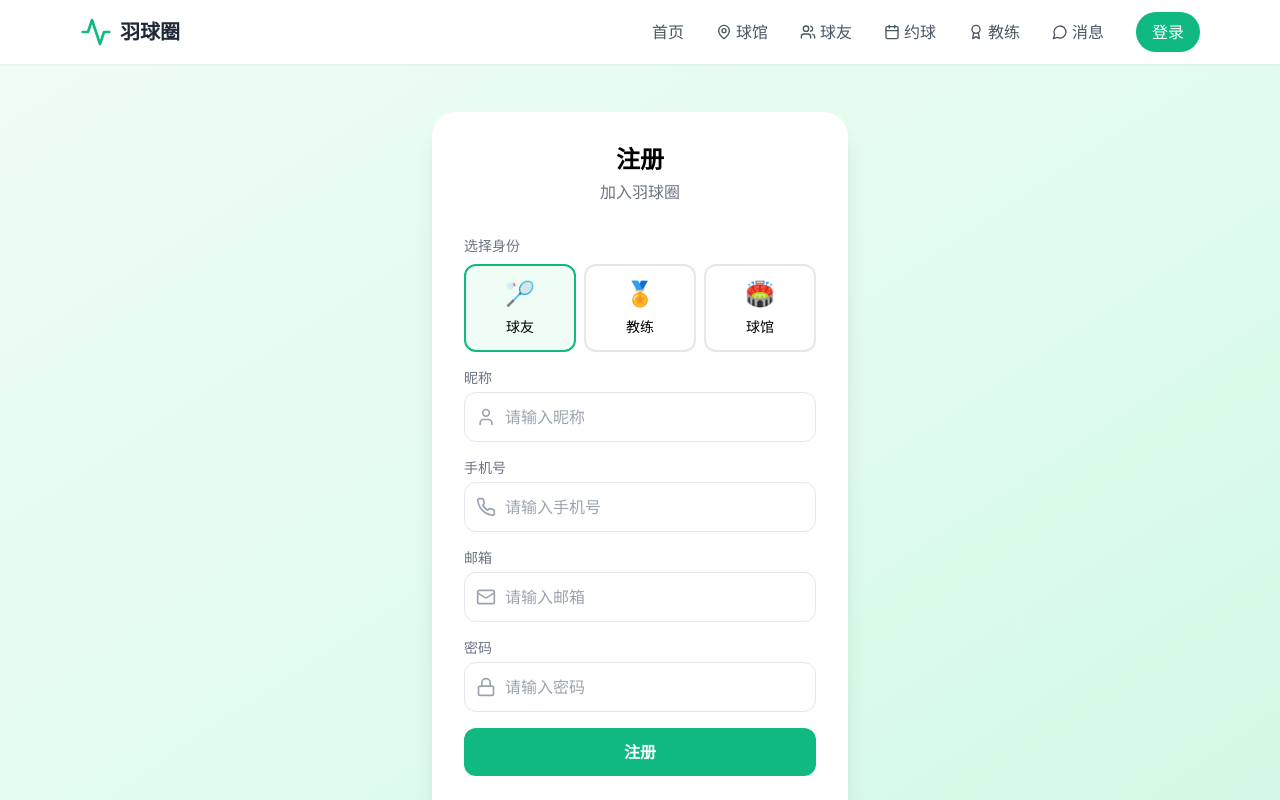
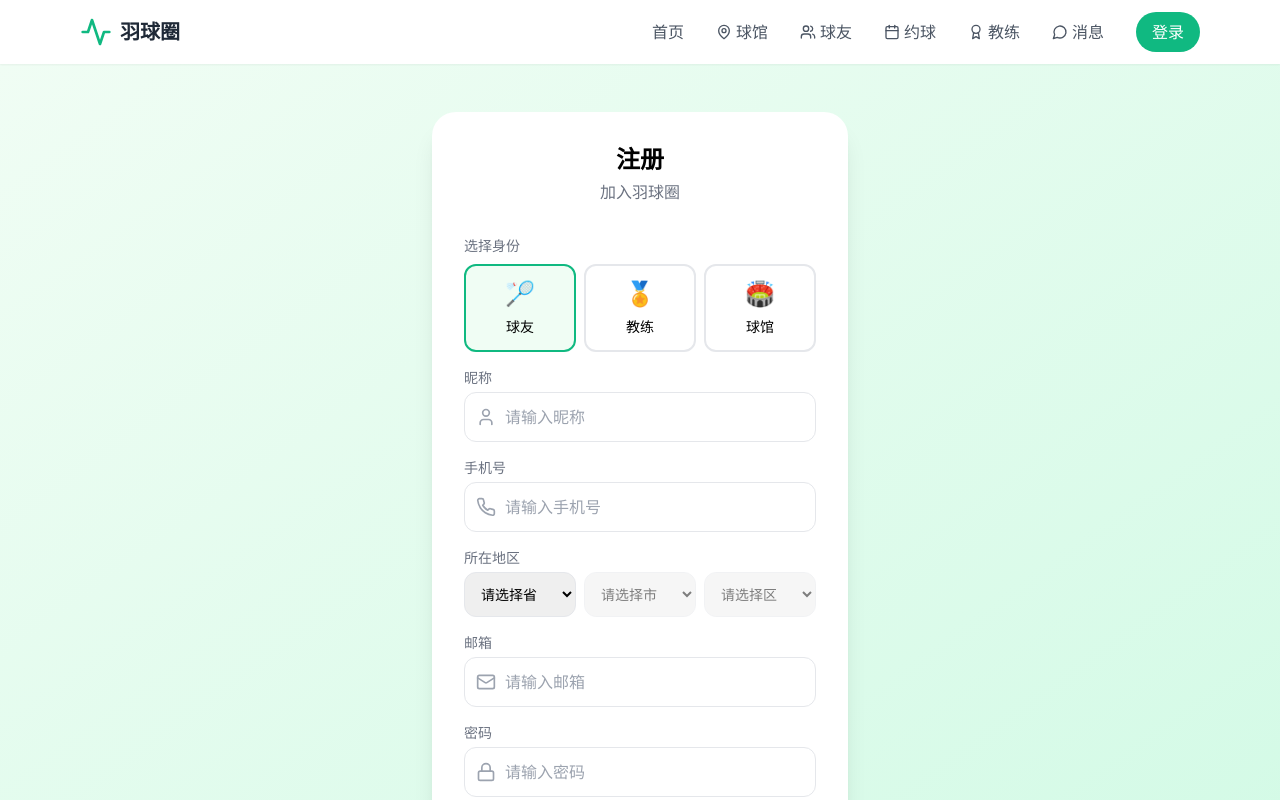
Before and after one commit to tomisnotcat/badminton-venue, a Next.js app: page /login in a window 1280 px wide. Both pictures are taken after a click on the button "立即注册". Shown: the top 800 px of the page. Built offline with nearby package versions, Linux system fonts and the light colour scheme.

Commit message:
feat: 球友和教练注册也需选择省市区

```diff
--- a/src/app/login/page.js
+++ b/src/app/login/page.js
@@ -355,6 +355,7 @@ export default function LoginPage() {
                   </>
                 )}
                 {form.role === 'coach' && (
+                  <>
                     <div>
                       <label className="block text-sm text-gray-500 mb-1">执教年限</label>
                       <select className="w-full px-4 py-3 border rounded-xl">
@@ -363,6 +364,86 @@ export default function LoginPage() {
                         <option>3-5年</option>
                         <option>5年以上</option>
                       </select>
+                    </div>
+                    {/* 省市区选择 */}
+                    <div>
+                      <label className="block text-sm text-gray-500 mb-1">所在地区</label>
+                      <div className="grid grid-cols-3 gap-2">
+                        <select
+                          value={province}
+                          onChange={(e) => handleProvinceChange(e.target.value)}
+                          className="px-3 py-3 border rounded-xl text-sm"
+                        >
+                          <option value="">请选择省</option>
+                          {provinces.map(p => (
+                            <option key={p} value={p}>{p}</option>
+                          ))}
+                        </select>
+                        <select
+                          value={city}
+                          onChange={(e) => handleCityChange(e.target.value)}
+                          disabled={!province}
+                          className="px-3 py-3 border rounded-xl text-sm disabled:opacity-50"
+                        >
+                          <option value="">请选择市</option>
+                          {cities.map(c => (
+                            <option key={c} value={c}>{c}</option>
+                          ))}
+                        </select>
+                        <select
+                          value={district}
+                          onChange={(e) => setDistrict(e.target.value)}
+                          disabled={!city}
+                          className="px-3 py-3 border rounded-xl text-sm disabled:opacity-50"
+                        >
+                          <option value="">请选择区</option>
+                          {districts.map(d => (
+                            <option key={d} value={d}>{d}</option>
+                          ))}
+                        </select>
+                      </div>
+                    </div>
+                  </>
+                )}
+
+                {/* 球友也需要选择省市区 */}
+                {form.role === 'player' && (
+                  <div>
+                    <label className="block text-sm text-gray-500 mb-1">所在地区</label>
+                    <div className="grid grid-cols-3 gap-2">
+                      <select
+                        value={province}
+                        onChange={(e) => handleProvinceChange(e.target.value)}
+                        className="px-3 py-3 border rounded-xl text-sm"
+                      >
+                        <option value="">请选择省</option>
+                        {provinces.map(p => (
+                          <option key={p} value={p}>{p}</option>
+                        ))}
+                      </select>
+                      <select
+                        value={city}
+                        onChange={(e) => handleCityChange(e.target.value)}
+                        disabled={!province}
+                        className="px-3 py-3 border rounded-xl text-sm disabled:opacity-50"
+                      >
+                        <option value="">请选择市</option>
+                        {cities.map(c => (
+                          <option key={c} value={c}>{c}</option>
+                        ))}
+                      </select>
+                      <select
+                        value={district}
+                        onChange={(e) => setDistrict(e.target.value)}
+                        disabled={!city}
+                        className="px-3 py-3 border rounded-xl text-sm disabled:opacity-50"
+                      >
+                        <option value="">请选择区</option>
+                        {districts.map(d => (
+                          <option key={d} value={d}>{d}</option>
+                        ))}
+                      </select>
+                    </div>
                   </div>
                 )}
               </>
```
Lines whose indentation alone changed are shown as unchanged.
